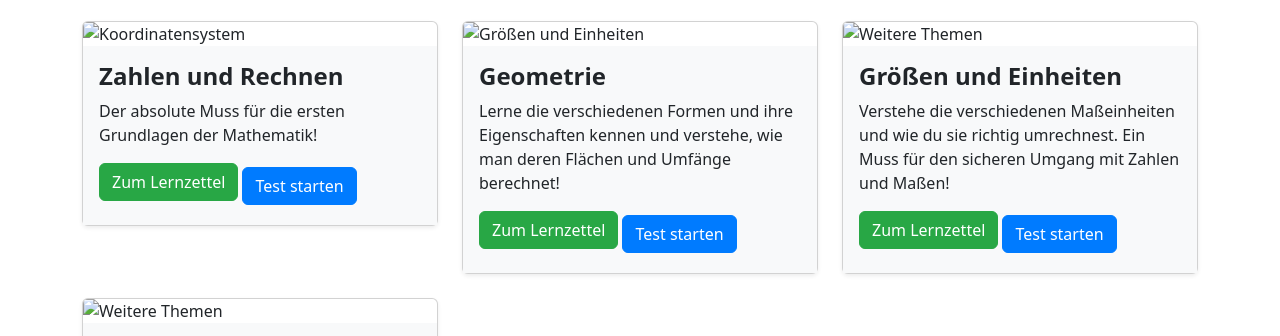
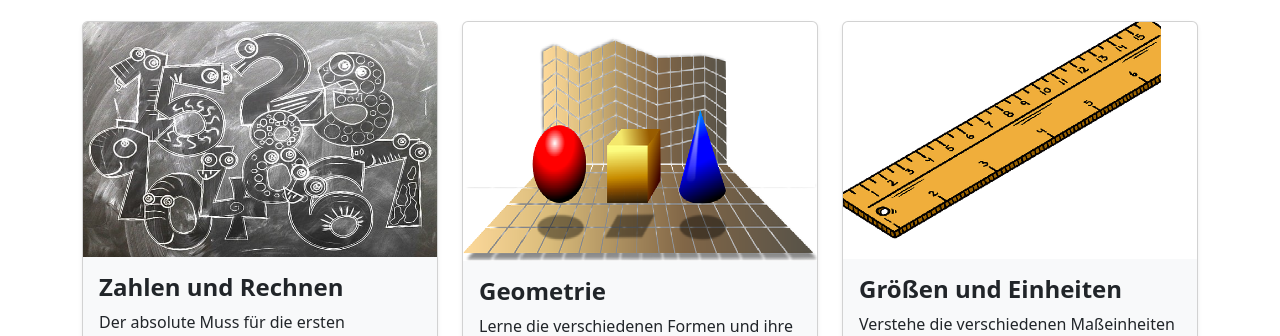
Before and after one commit to ZaEnix37/PowerLearnFinal, a plain HTML site: page index.html in a window 1280 px wide. Shown: the part 616-952 px from the top of the page. Drawn offline with nearby package versions, Linux system fonts and the light colour scheme.

Commit message:
Update index.html

```diff
--- a/index.html
+++ b/index.html
@@ -70,7 +70,7 @@
       <!-- Zahlen und Rechnen -->
       <div class="col-md-4 mb-4">
         <div class="card shadow-sm">
-          <img src="Images/board-1103721_640.jpg" class="card-img-top" alt="Koordinatensystem">
+          <img src="board-1103721_640.jpg" class="card-img-top" alt="Koordinatensystem">
           <div class="card-body">
             <h5 class="card-title">Zahlen und Rechnen</h5>
             <p class="card-text"> Der absolute Muss für die ersten Grundlagen der Mathematik!</p>
@@ -83,7 +83,7 @@
       <!--Geometrie -->
       <div class="col-md-4 mb-4">
         <div class="card shadow-sm">
-          <img src="Images/solids-153262_640.png" class="card-img-top" alt="Größen und Einheiten">
+          <img src="solids-153262_640.png" class="card-img-top" alt="Größen und Einheiten">
           <div class="card-body">
             <h5 class="card-title">Geometrie</h5>
             <p class="card-text">Lerne die verschiedenen Formen und ihre Eigenschaften kennen und verstehe, wie man deren Flächen und Umfänge berechnet!</p>
@@ -96,7 +96,7 @@
       <!-- Größen und Einheiten -->
       <div class="col-md-4 mb-4">
         <div class="card shadow-sm">
-          <img src="Images/ruler-7781880_640.png" class="card-img-top" alt="Weitere Themen">
+          <img src="ruler-7781880_640.png" class="card-img-top" alt="Weitere Themen">
           <div class="card-body">
             <h5 class="card-title">Größen und Einheiten</h5>
             <p class="card-text">Verstehe die verschiedenen Maßeinheiten und wie du sie richtig umrechnest. Ein Muss für den sicheren Umgang mit Zahlen und Maßen!</p>
@@ -108,7 +108,7 @@
       <!--Koordinatensystem-->
       <div class="col-md-4 mb-4">
         <div class="card shadow-sm">
-          <img src="Images/coordinate-system-2342859_640.png" class="card-img-top" alt="Weitere Themen">
+          <img src="coordinate-system-2342859_640.png" class="card-img-top" alt="Weitere Themen">
           <div class="card-body">
             <h5 class="card-title">Koordinatensystem</h5>
             <p class="card-text">Lerne, wie man Punkte im Koordinatensystem abliest und wie die Achsen funktionieren.</p>
```
